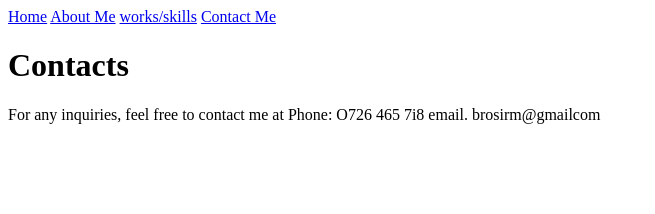
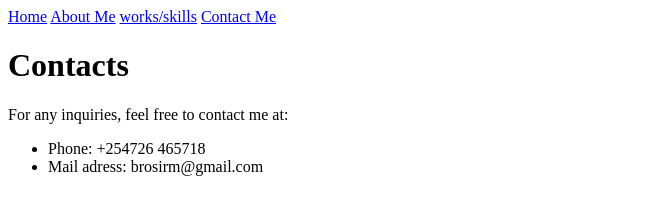
Before and after one commit to Brosir-Maraka/Personal-portfolio, a plain HTML site: page Contactme.html in a window 1280 px wide. Shown: the whole page, without its empty margins (0-655 px from the left). Drawn offline with Linux system fonts and the light colour scheme.

Commit message:
add changes on contact page

```diff
--- a/Contactme.html
+++ b/Contactme.html
@@ -13,6 +13,10 @@
 <h1> Contacts</h1>
 </head>
 <body>
-    <P> For any inquiries, feel free to contact me at
-        Phone: O726 465 7i8
-        email. brosirm@gmailcom </P>
+    <P> For any inquiries, feel free to contact me at: </P>
+
+    <ul>
+            <li>Phone: +254726 465718</li>
+            <li> Mail adress: brosirm@gmail.com </li>
+
+        </ul>
```
